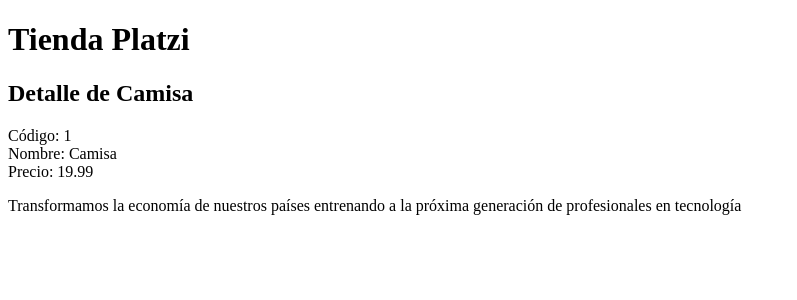
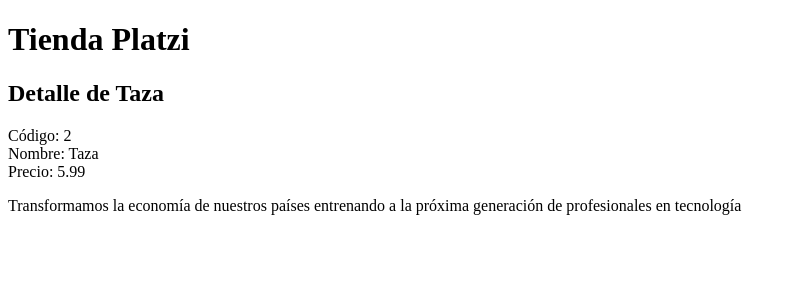
Before and after one commit to eduardo-xyz/PlatziStore, an Angular app: page / in a window 1280 px wide. Shown: the top 300 px of the page, without its empty margins (0-797 px from the left). Built offline with nearby package versions, Linux system fonts and the light colour scheme.

Commit message:
services

```diff
--- a/src/app/app.module.ts
+++ b/src/app/app.module.ts
@@ -5,6 +5,7 @@
 import { AppComponent } from './app.component';
 import { AddModule } from './add/add.module';
 import { ProductsComponent } from './products/products.component';
+import { ProductService } from './services/product.service';
 
 @NgModule({
   declarations: [
@@ -16,7 +17,7 @@
     AppRoutingModule,
     AddModule
   ],
-  providers: [],
+  providers: [ProductService],
   bootstrap: [AppComponent]
 })
 export class AppModule { }
--- a/src/app/products/products.component.html
+++ b/src/app/products/products.component.html
@@ -1,13 +1,13 @@
-<h2>Detalle de {{product.name}}</h2>
+<h2>Detalle de {{products[1].name}}</h2>
 <div>
     <span>Código: </span>
-    {{product.id}}
+    {{products[1].id}}
 </div>
 <div>
     <span>Nombre: </span>
-    {{product.name}}
+    {{products[1].name}}
 </div>
 <div>
     <span>Precio: </span>
-    {{product.price}}
+    {{products[1].price}}
 </div>
--- a/src/app/products/products.component.ts
+++ b/src/app/products/products.component.ts
@@ -1,5 +1,6 @@
 import { Component, OnInit } from '@angular/core';
 import { Product } from '../models/product';
+import { ProductService } from '../services/product.service';
 
 @Component({
   selector: 'app-products',
@@ -8,13 +9,11 @@
 })
 export class ProductsComponent implements OnInit {
 
-  product: Product = {
-    id: 1,
-    name: 'Camisa',
-    price: 19.99
-  };
+  products: Product[];
 
-  constructor() { }
+  constructor(private productService: ProductService) {
+    this.products = this.productService.getAll();
+  }
 
   ngOnInit() {
   }
--- /dev/null
+++ b/src/app/services/product.service.ts
@@ -0,0 +1,18 @@
+import { Injectable } from '@angular/core';
+import { Product } from '../models/product';
+
+@Injectable({
+  providedIn: 'root'
+})
+export class ProductService {
+  products: Product[] = [
+    {id: 1, name: 'Camisa', price: 16.99},
+    {id: 2, name: 'Taza', price: 5.99},
+    {id: 3, name: 'Sticker', price: 3.99}
+  ]
+  constructor() { }
+
+  getAll(): Product[] {
+    return this.products
+  }
+}
```
Also changed, not shown: 1 other file (tests, documents, lock files or other folders).
